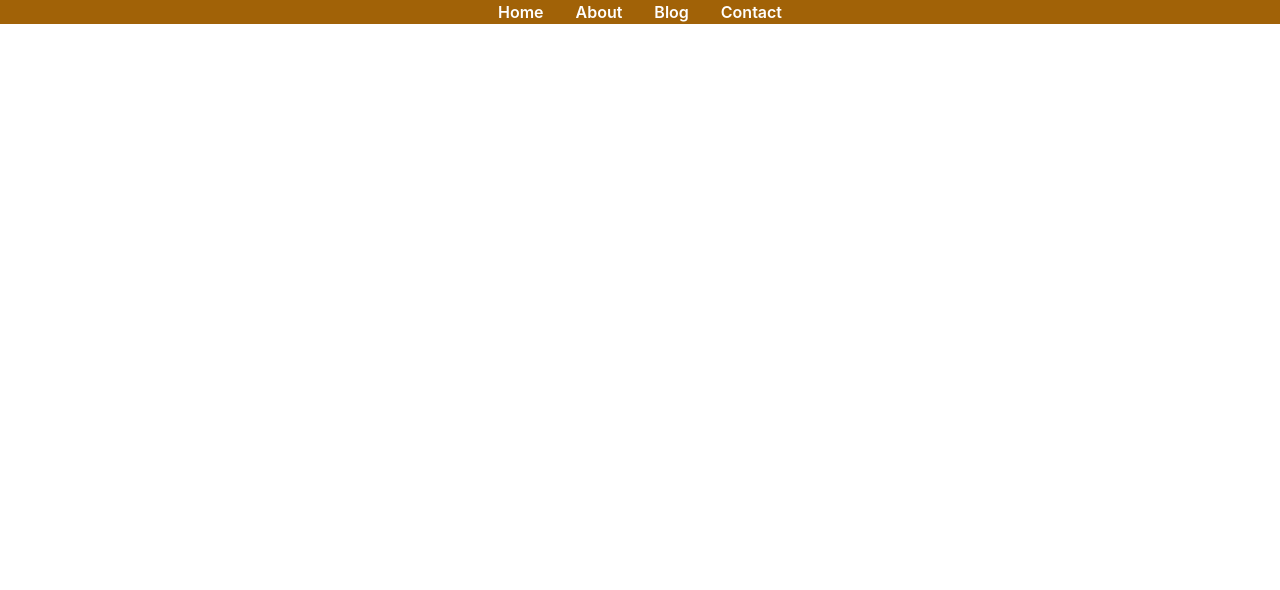
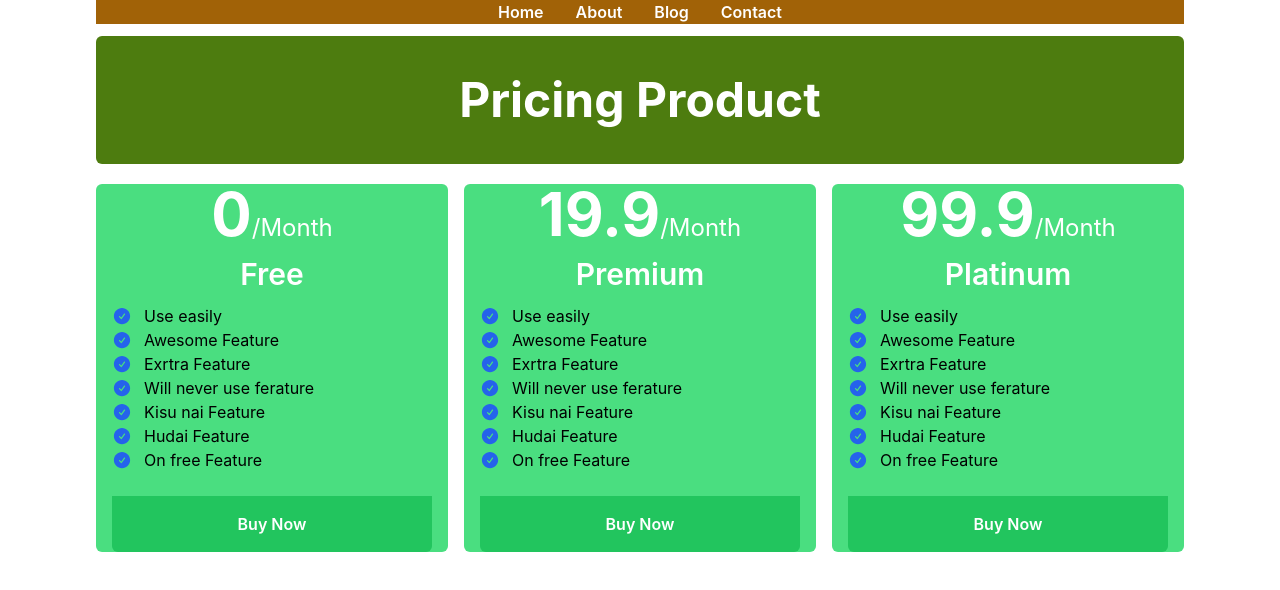
Before and after one commit to jahid-111/try-react-tailwind, a React (Create React App) app: page / in a window 1280 px wide. Shown: the top 590 px of the page. Built offline with nearby package versions, Linux system fonts and the light colour scheme.

Commit message:
CardPricing

```diff
--- a/src/App.js
+++ b/src/App.js
@@ -1,6 +1,7 @@
 
 import './App.css';
 import Header from './components/Header';
+import PriceSection from './components/PriceSection';
 
 
 function App() {
@@ -8,12 +9,9 @@ function App() {
 
 
   return (
-    <div className=" mx-auto">
-
+    <div className="md:px-24 mx-auto">
     <Header></Header>
-
-
-
+    <PriceSection></PriceSection>
     </div>
   );
 }
--- /dev/null
+++ b/src/components/FeatureData.js
@@ -0,0 +1,15 @@
+
+
+import React from 'react';
+import { CheckCircleIcon } from '@heroicons/react/24/solid';
+const FeatureData = ( {services}) => {
+    return (
+        <div className=' flex gap-3  items-center'>
+        <CheckCircleIcon  className='h-5 w-5 text-blue-600'></CheckCircleIcon>
+        <p>{services}</p>
+    </div>
+
+    );
+};
+
+export default FeatureData;
--- /dev/null
+++ b/src/components/PriceSection.js
@@ -0,0 +1,35 @@
+
+import React from 'react';
+import Pricing from './Pricing';
+
+const PriceSection = () => {
+    const priceOption =[
+        {id:1, name: "Free", price:0,
+         services:["Use easily", "Awesome Feature", "Exrtra Feature", "Will never use ferature" , "Kisu nai Feature", "Hudai Feature", "On free Feature"]},
+
+         {id:2, name: "Premium", price:19.9,
+         services:["Use easily", "Awesome Feature", "Exrtra Feature", "Will never use ferature" , "Kisu nai Feature", "Hudai Feature", "On free Feature"]},
+
+         {id:3, name: "Platinum", price:99.9,
+         services:["Use easily", "Awesome Feature", "Exrtra Feature", "Will never use ferature" , "Kisu nai Feature", "Hudai Feature", "On free Feature"]},
+    ]
+
+    return (
+        <div>
+           <h2 className=' text-5xl text-center font-bold bg-lime-700 p-10 text-white mt-3 rounded-md '>Pricing Product</h2>
+            <div className='grid md:grid-cols-2 xl:grid-cols-3 gap-4 h-36 my-5 '>
+                {
+                priceOption.map( price => <Pricing
+                    key={price.id}
+
+                    price={price}
+
+                ></Pricing>)
+                }
+            </div>
+
+        </div>
+    );
+};
+
+export default PriceSection;
--- /dev/null
+++ b/src/components/Pricing.js
@@ -0,0 +1,27 @@
+
+
+import React from 'react';
+import FeatureData from './FeatureData';
+
+const Pricing = ( {price} ) => {
+    const services = price.services;
+    return (
+        <div className="bg-green-400 px-4  rounded-md">
+            <h3 className='text-center'>
+                <span className=' text-6xl font-bold text-white'> {price.price}</span>
+                <span className=' text-2xl font-normal text-white '>/Month</span>
+            </h3>
+
+            <p className='my-3 text-center text-3xl font-semibold text-white'> {price.name}</p>
+            {
+                services.map( (service, idx) => <FeatureData
+                    key={idx}
+                    services={service}
+                ></FeatureData>)
+            }
+            <button className=' bg-green-500 text-white w-full py-4 rounded-b-md font-semibold mt-6'>Buy Now</button>
+        </div>
+    );
+};
+
+export default Pricing;
```
